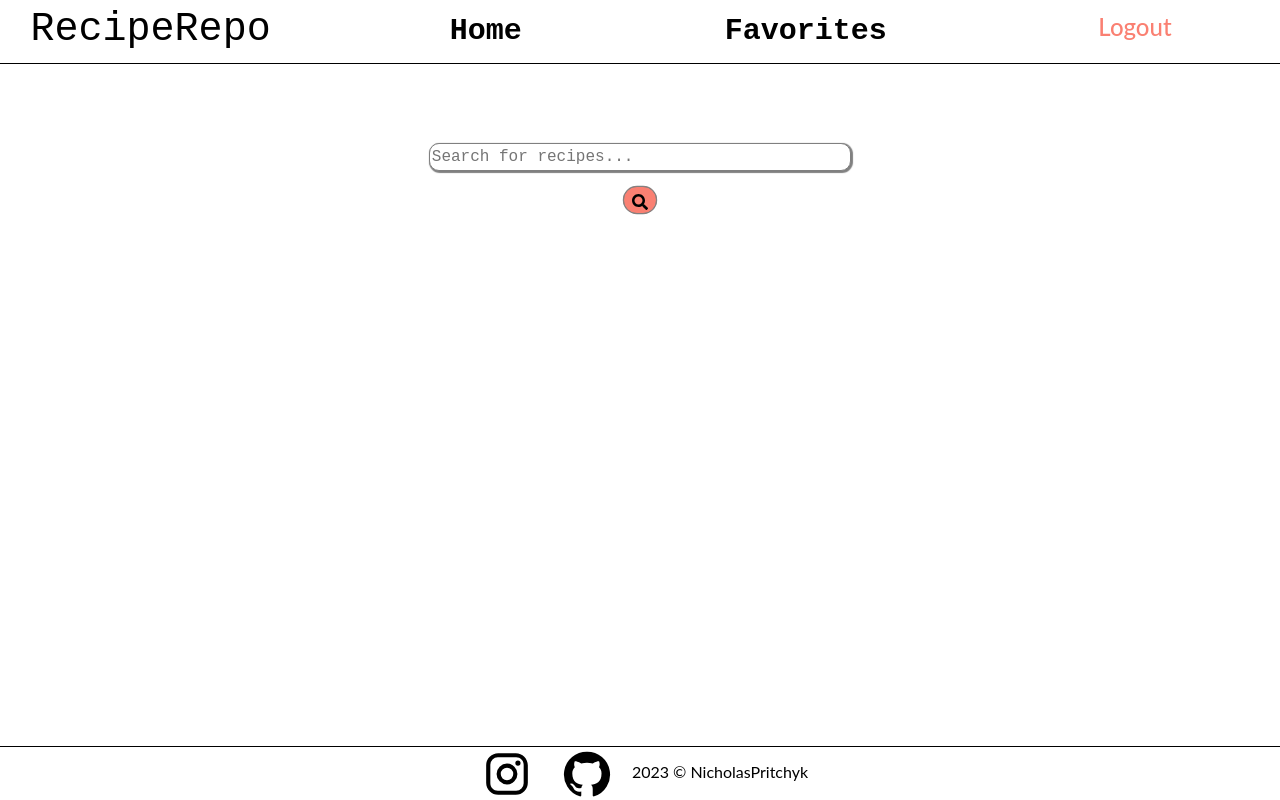
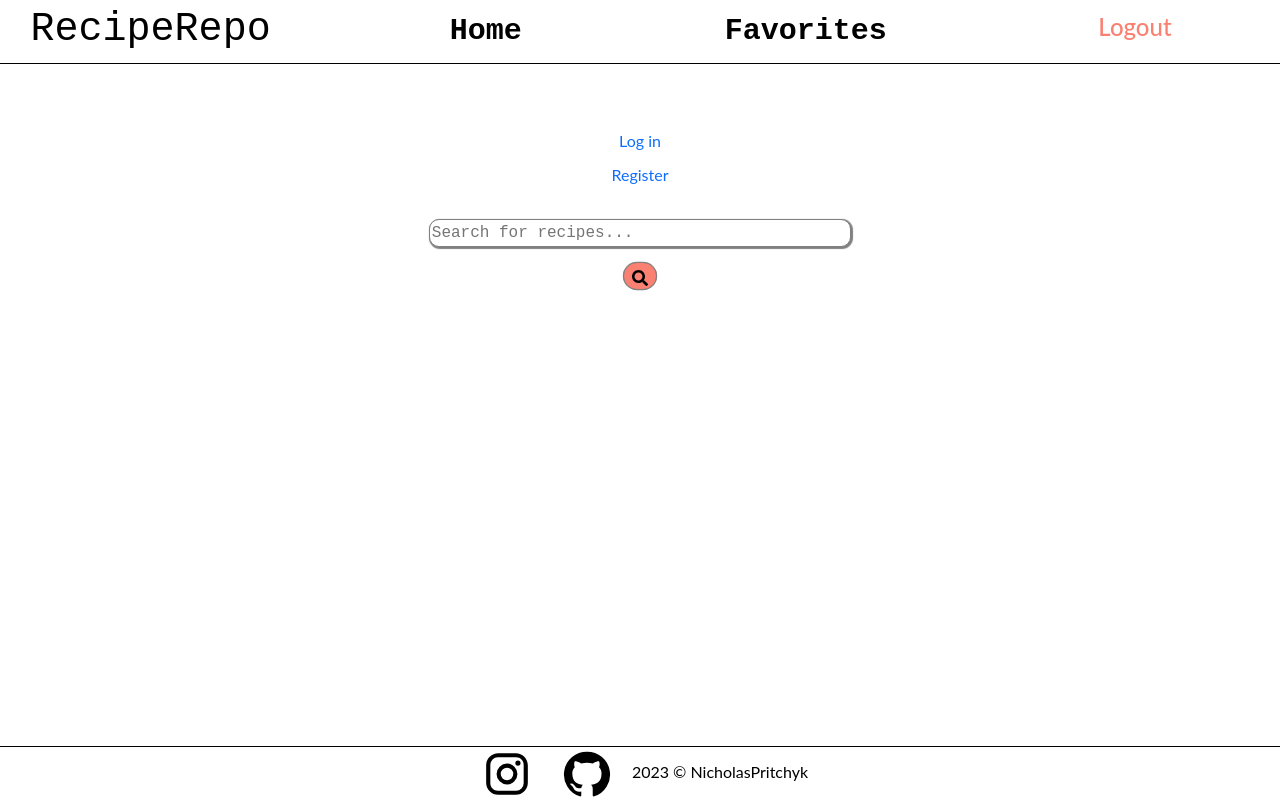
Before and after one commit to nickpritchyk/RecipeRepository_Updated, a React (Create React App) app in the folder client/reciperepo/: page / in a window 1280 px wide. Built offline with nearby package versions, Linux system fonts and the light colour scheme; no server answers.

Commit message:
added login and register buttons back

```diff
--- a/client/reciperepo/src/components/SearchBar.js
+++ b/client/reciperepo/src/components/SearchBar.js
@@ -27,6 +27,12 @@ export const SearchBar = () => {
 
     return (
         <div className='searchbar-container'>
+            <button style={{border: 'none', backgroundColor: 'transparent', marginBottom: '0.5rem', color: '#038aff '}}>
+                <Link style={{textDecoration: 'none'}} to='login'> Log in </Link>
+            </button>
+            <button style={{border: 'none', backgroundColor: 'transparent', marginBottom: '1rem', color: '#038aff '}}>
+                <Link style={{textDecoration: 'none'}} to='/register'> Register </Link>
+            </button>
             <form className='search-bar' onSubmit={handleSearch}>
                 <input className="input" placeholder="Search for recipes..." onChange={(e) =>  setSearch(e.target.value)}/>
                 <button className='search-btn' type='submit' onSubmit={handleSearch}> <FaSearch/></button>
```
